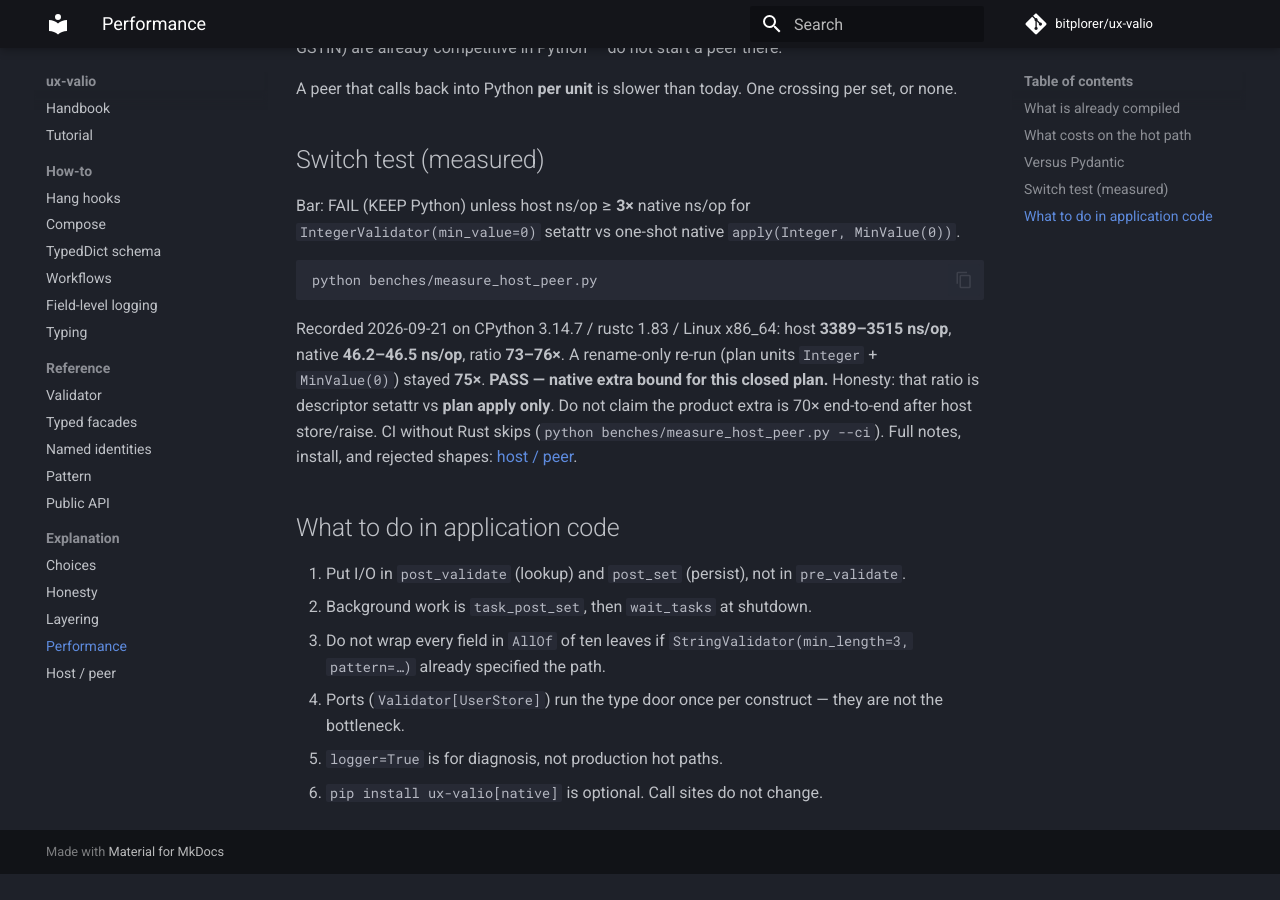
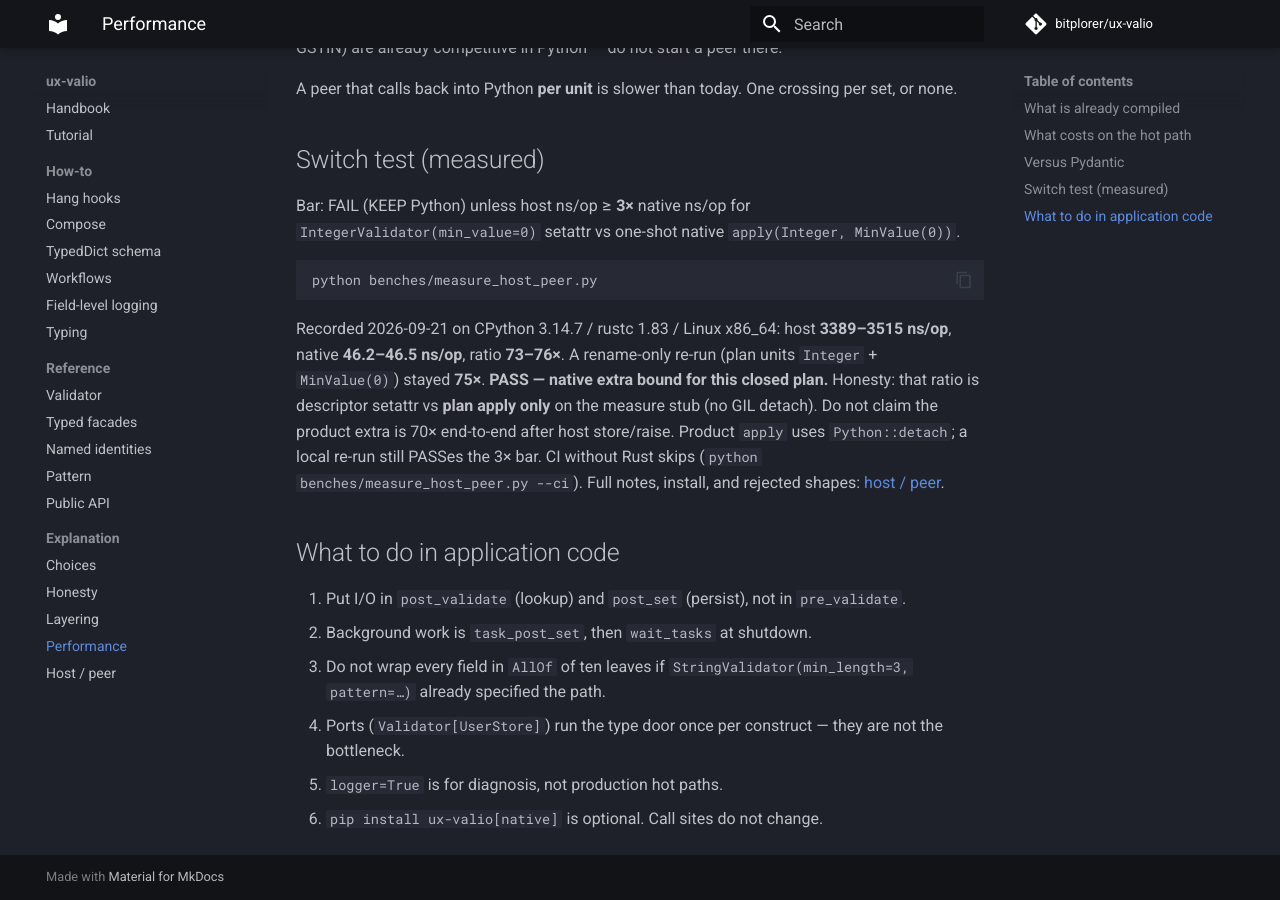
Before and after one commit to bitplorer/ux-valio, an MkDocs documentation site: the page built from docs/explanation/performance.md, in a window 1280 px wide and 900 px high, scrolled down 1494 px. Built offline with MkDocs 1.6.1 and Material for MkDocs 9.7.7, drawn with Linux system fonts in a browser that asks for light colours; comment, search, counter and statistics services are not loaded; before the commit the page ends 2368 px from its top, so only the background shows below that.

Commit message:
Keep native plan across bind; parity tests hang on the field name
__set_name__ must not recompile a closed Integer+MinValue plan already
built at construct (one Plan, one apply callable). Measure path A stays
stdlib setattr so the switch bar is host units vs plan-apply-only.

Co-authored-by: bitplorer <bitplorer@users.noreply.github.com>

```diff
--- a/docs/explanation/performance.md
+++ b/docs/explanation/performance.md
@@ -69,10 +69,12 @@ Recorded 2026-09-21 on CPython 3.14.7 / rustc 1.83 / Linux x86_64:
 host **3389–3515 ns/op**, native **46.2–46.5 ns/op**, ratio **73–76×**.
 A rename-only re-run (plan units ``Integer`` + ``MinValue(0)``) stayed
 **75×**. **PASS — native extra bound for this closed plan.** Honesty:
-that ratio is descriptor setattr vs **plan apply only**. Do not claim
-the product extra is 70× end-to-end after host store/raise. CI without
-Rust skips (`python benches/measure_host_peer.py --ci`). Full notes,
-install, and rejected shapes: [host / peer](host-peer-plan.md).
+that ratio is descriptor setattr vs **plan apply only** on the measure
+stub (no GIL detach). Do not claim the product extra is 70× end-to-end
+after host store/raise. Product ``apply`` uses ``Python::detach``; a
+local re-run still PASSes the 3× bar. CI without Rust skips
+(`python benches/measure_host_peer.py --ci`). Full notes, install, and
+rejected shapes: [host / peer](host-peer-plan.md).
 
 ## What to do in application code
 
--- a/pyproject.toml
+++ b/pyproject.toml
@@ -54,3 +54,6 @@ ignore_errors = true
 [[tool.mypy.overrides]]
 module = "ux_valio_native"
 ignore_missing_imports = true
+
+[tool.uv.sources]
+ux-valio-native = { path = "native" }
```
Also changed, not shown: docs/explanation/host-peer-plan.md (+4 -1 lines), 3 other files.
